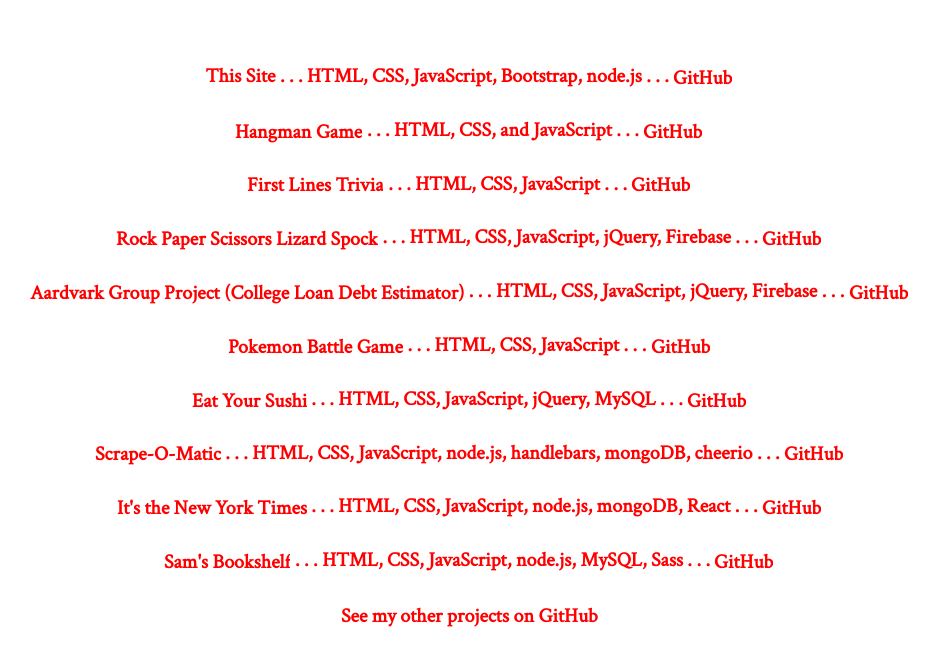
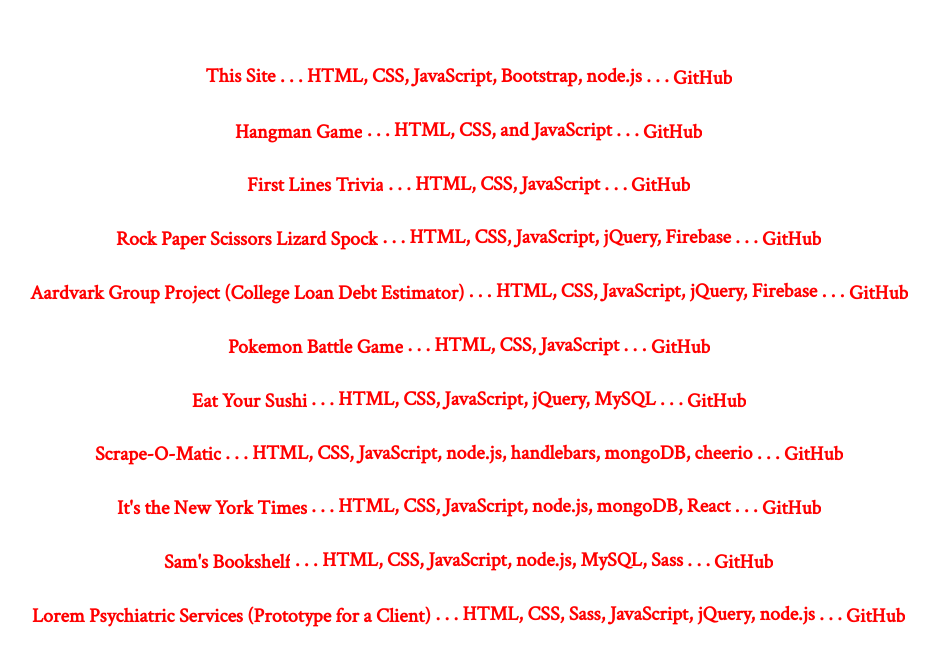
Before and after one commit to scapps00/personalWebsite, a website: page public/portfolio.html in a window 1280 px wide. Shown: the part 145-799 px from the top of the page, without its empty margins (171-1110 px from the left). Drawn offline with Linux system fonts and the light colour scheme.

Commit message:
added Lorem Psych to portfolio

```diff
--- a/public/portfolio.html
+++ b/public/portfolio.html
@@ -29,6 +29,8 @@
                 <br><br>
                 <a class="hvr-underline-from-center" href="https://nameless-island-22098.herokuapp.com/bookshelf" target="_blank" class="samples">Sam's Bookshelf</a> . . . HTML, CSS, JavaScript, node.js, MySQL, Sass . . . <a class="hvr-underline-from-center" href="https://github.com/scapps00/bookShelf" target="_blank" class="samples">GitHub</a>
                 <br><br>
+                <a class="hvr-underline-from-center" href="https://floating-sierra-15461.herokuapp.com/contact" target="_blank" class="samples">Lorem Psychiatric Services (Prototype for a Client)</a> . . . HTML, CSS, Sass, JavaScript, jQuery, node.js . . . <a class="hvr-underline-from-center" href="https://github.com/scapps00/psychWebsite" target="_blank" class="samples">GitHub</a>
+                <br><br>
                 <a class="hvr-underline-from-center" href="https://github.com/scapps00" target="_blank" class="samples">See my other projects on GitHub</a>
             </h3>
             <br><br>
```
